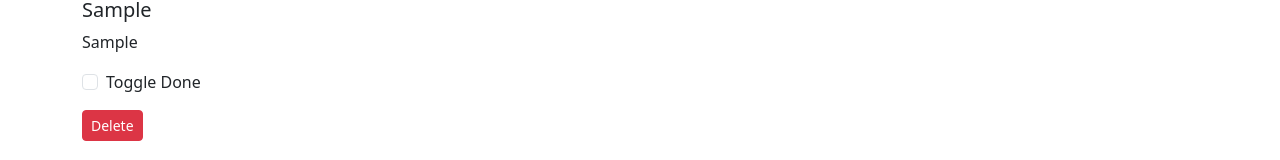
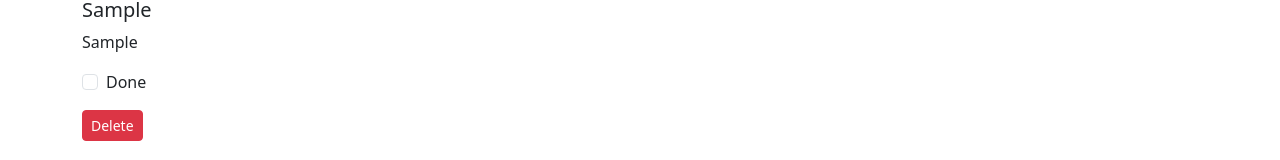
Before and after one commit to msuhaib-03/Todo-List, an Angular app: page / in a window 1280 px wide. Both pictures are taken after typing "Sample", "Sample" into the empty fields and a click on the button "Add Todo". Shown: the part 480-640 px from the top of the page. Built offline with nearby package versions, Linux system fonts and the light colour scheme.

Commit message:
ngClass -> Class in angular & check of delete event

```diff
--- a/src/app/MyComponent/todo-item/todo-item.component.html
+++ b/src/app/MyComponent/todo-item/todo-item.component.html
@@ -1,9 +1,9 @@
 <div class="my-3">
     <h5 [class]="{'strike': !todo.active}">{{ todo.title }}</h5>
-    <p>{{ todo.desc }}</p>
+    <p [class]="{'strike': !todo.active}">{{ todo.desc }}</p>
     <div class="mb-3 form-check">
-    <input type="checkbox" class="form-check-input" id="exampleCheck1" (click)="onCheckboxClick(todo)">
-    <label class="form-check-label" for="exampleCheck1">Toggle Done</label>
+    <input type="checkbox" class="form-check-input" id="todo{{i}}" (click)="onCheckboxClick(todo)" [checked]="!todo.active">
+    <label class="form-check-label" for="todo{{i}}">Done</label>
   </div>
 <button class="btn btn-sm btn-danger" (click)="onClick(todo)">Delete</button>
 </div>
--- a/src/app/MyComponent/todo-item/todo-item.component.ts
+++ b/src/app/MyComponent/todo-item/todo-item.component.ts
@@ -10,6 +10,7 @@ import { Todo } from '../../Todo';
   styleUrls: ['./todo-item.component.css']
 })
 export class TodoItemComponent {
+  @Input() i!: number;
   @Input({required: true})
   todo!: Todo;
   @Output() todoDelete: EventEmitter<Todo> = new EventEmitter();
--- a/src/app/MyComponent/todos/todos.component.html
+++ b/src/app/MyComponent/todos/todos.component.html
@@ -7,7 +7,7 @@
   }
 
   <div>
-  @for (todo of todos; track todo.sno) {
-    <app-todo-item [todo]="todo" (todoDelete)="deleteTodo($event)" (todoCheckbox)="toggleTodo($event)"></app-todo-item>
+  @for (todo of todos; track todo.sno; let i = $index) {
+    <app-todo-item [todo]="todo" [i]="i" (todoDelete)="deleteTodo($event)" (todoCheckbox)="toggleTodo($event)"></app-todo-item>
   }
 </div>
--- a/src/app/MyComponent/todos/todos.component.ts
+++ b/src/app/MyComponent/todos/todos.component.ts
@@ -1,4 +1,4 @@
-import { Component, Inject} from '@angular/core';
+import { Component, Inject, Input} from '@angular/core';
 import { Todo } from '../../Todo';
 import { TodoItemComponent } from "../todo-item/todo-item.component";
 import { AddTodoComponent } from "../add-todo/add-todo.component";
```
